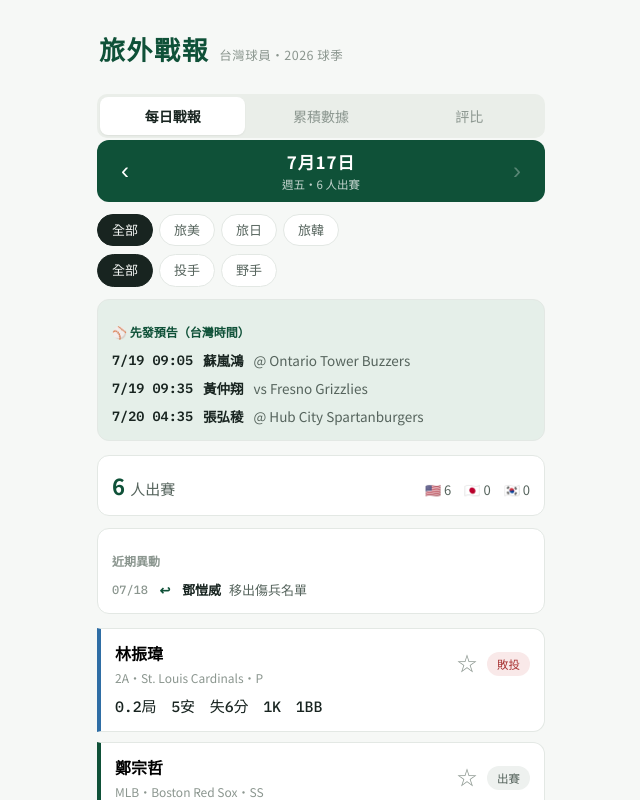
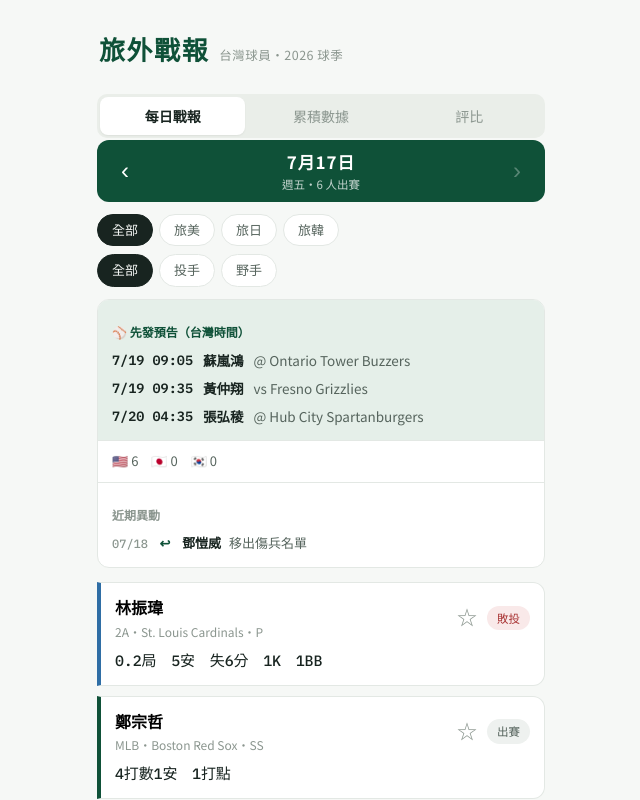
Before and after one commit to simon30254/tw-baseball-tracker, a React (Vite) app: page / in a window 1280 px wide. Shown: the top 800 px of the page, without its empty margins (319-959 px from the left). Built offline with nearby package versions, Linux system fonts and the light colour scheme.

Commit message:
UIUX 簡化:三個頂部方塊整併為單一「今日」面板
先發預告/今日亮點/近期異動改為同一框內以細線分隔,減少框中框視覺雜訊;移除與日期列重複的人數、亮點標籤精簡

```diff
--- a/src/App.jsx
+++ b/src/App.jsx
@@ -737,31 +737,30 @@
         </div>
       )}
 
-      {view === "report" && <StartsPreview players={data.players} leagueChip={leagueChip} />}
-
       {view === "report" && (
+        <div className="today">
+          <StartsPreview players={data.players} leagueChip={leagueChip} />
+          {(leagueChip === "全部" || homers.length + wins.length + saves.length > 0 || playedCount === 0) && (
             <div className="daysum">
-          <div className="daysum-top">
-            <span className="daysum-count"><b>{playedCount}</b> 人出賽</span>
               {leagueChip === "全部" && (
                 <span className="daysum-lg">🇺🇸 {byLeague.旅美}　🇯🇵 {byLeague.旅日}　🇰🇷 {byLeague.旅韓}</span>
               )}
-          </div>
               {playedCount === 0 ? (
-            <p className="daysum-empty">本日暫無台將出賽</p>
+                <span className="daysum-empty">本日暫無台將出賽</span>
               ) : (
                 (homers.length > 0 || wins.length > 0 || saves.length > 0) && (
-              <div className="daysum-tags">
-                {homers.length > 0 && <span className="dtag dtag-hr">🔥 開轟 {homers.join("、")}</span>}
-                {wins.length > 0 && <span className="dtag dtag-w">✅ 勝投 {wins.join("、")}</span>}
-                {saves.length > 0 && <span className="dtag dtag-sv">🧤 救援 {saves.join("、")}</span>}
-              </div>
+                  <span className="daysum-tags">
+                    {homers.length > 0 && <span className="dtag dtag-hr">🔥 {homers.join("、")}</span>}
+                    {wins.length > 0 && <span className="dtag dtag-w">✅ 勝 {wins.join("、")}</span>}
+                    {saves.length > 0 && <span className="dtag dtag-sv">🧤 {saves.join("、")}</span>}
+                  </span>
                 )
               )}
             </div>
           )}
-
-      {view === "report" && <MovesFeed moves={data.moves} leagueChip={leagueChip} />}
+          <MovesFeed moves={data.moves} leagueChip={leagueChip} />
+        </div>
+      )}
 
       {view === "report" && (
         <section className="cards">
--- a/src/styles.css
+++ b/src/styles.css
@@ -106,18 +106,12 @@
 .card-hot { background: var(--hot); }
 .hot-mark { margin-right: 4px; }
 
-/* 今日總覽條 */
-.daysum {
-  background: var(--card); border: 1px solid var(--line); border-radius: 12px;
-  padding: 12px 14px; margin-top: 14px;
-}
-.daysum-top { display: flex; align-items: baseline; justify-content: space-between; gap: 8px; }
-.daysum-count { font-size: 15px; color: var(--ink-2); }
-.daysum-count b { font-size: 22px; color: var(--green); font-weight: 800; margin-right: 2px; }
+/* 今日亮點(整併於 .today 面板) */
+.daysum { display: flex; align-items: center; flex-wrap: wrap; gap: 8px; }
 .daysum-lg { font-size: 13px; color: var(--ink-2); white-space: nowrap; }
-.daysum-empty { font-size: 13px; color: var(--ink-3); margin-top: 8px; }
-.daysum-tags { display: flex; flex-wrap: wrap; gap: 6px; margin-top: 10px; }
-.dtag { font-size: 12.5px; padding: 4px 9px; border-radius: 8px; background: var(--paper); }
+.daysum-empty { font-size: 13px; color: var(--ink-3); }
+.daysum-tags { display: inline-flex; flex-wrap: wrap; gap: 6px; }
+.dtag { font-size: 12.5px; padding: 3px 8px; border-radius: 8px; background: var(--paper); }
 .dtag-hr { background: var(--amber-soft); color: var(--amber); font-weight: 500; }
 .dtag-w { background: var(--green-soft); color: var(--green); }
 .dtag-sv { background: var(--soft); color: var(--ink-2); }
@@ -138,11 +132,16 @@
 .honor-list { margin: 8px 0 0; padding-left: 0; list-style: none; }
 .honor-list li { font-size: 13px; color: var(--ink-2); padding: 2px 0 2px 18px; position: relative; }
 .honor-list li::before { content: "⭐"; position: absolute; left: 0; font-size: 10px; top: 4px; }
+/* 今日面板(整併先發預告 / 今日亮點 / 近期異動) */
+.today {
+  background: var(--card); border: 1px solid var(--line); border-radius: 12px;
+  margin-top: 12px; overflow: hidden;
+}
+.today > * { padding: 10px 14px; margin: 0; }
+.today > * + * { border-top: 1px solid var(--line); }
+
 /* 先發預告 */
-.starts {
-  background: var(--green-soft); border: 1px solid var(--line); border-radius: 12px;
-  padding: 10px 14px; margin-top: 12px;
-}
+.starts { background: var(--green-soft); }
 .starts-title { font-size: 12px; font-weight: 700; color: var(--green); margin-bottom: 6px; }
 .start-row { display: flex; align-items: center; gap: 10px; font-size: 13.5px; padding: 3px 0; }
 .start-time { font-family: var(--mono); font-weight: 600; color: var(--ink); min-width: 5.5em; }
@@ -153,10 +152,6 @@
 }
 
 /* 近期異動 */
-.moves {
-  background: var(--card); border: 1px solid var(--line); border-radius: 12px;
-  padding: 10px 14px; margin-top: 12px;
-}
 .moves-title { font-size: 12px; font-weight: 700; color: var(--ink-3); margin-bottom: 6px; }
 .move-row { display: flex; align-items: center; gap: 8px; font-size: 13px; padding: 3px 0; }
 .move-date { color: var(--ink-3); font-family: var(--mono); font-size: 12px; min-width: 3em; }
```
Lines whose indentation alone changed are shown as unchanged.
